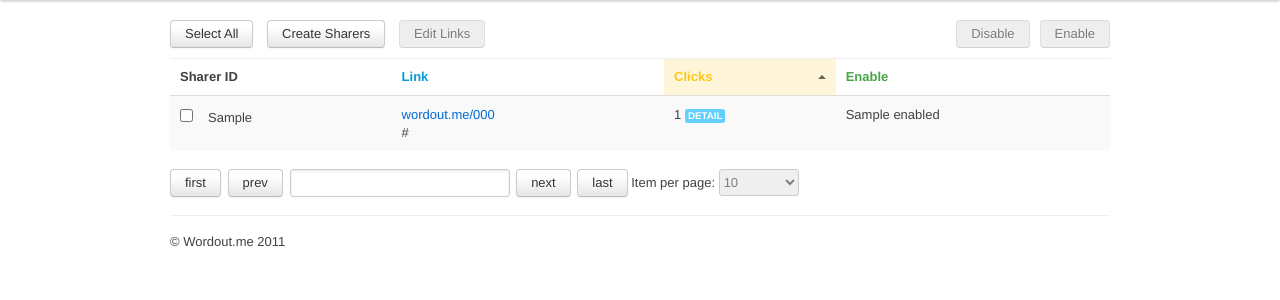
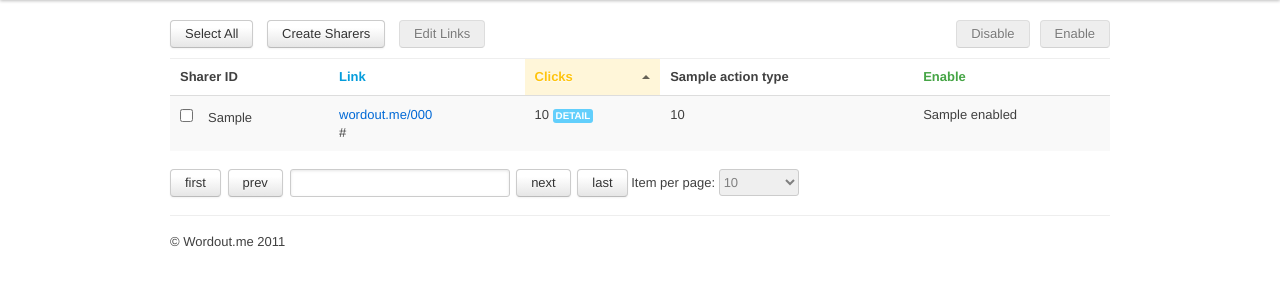
Before and after one commit to bsgreenb/Wordout, a Django app: template templates/sharer.html in a window 1280 px wide. Shown: the part 40-340 px from the top of the page. Run offline with Django 3.2, Linux system fonts and the light colour scheme; the template is opened without the code that fills it: most values are stand-ins (such as "Sample title", 1, 10 or a date in 2020); some libraries are stand-ins or nearby versions.

Commit message:
i think i did the front page display sharer. check out

```diff
--- a/templates/sharer.html
+++ b/templates/sharer.html
@@ -110,7 +110,6 @@ div#action #enable, div#action #disable{
 
 {% block content %}
 {% include 'backbone/form_errors.html' %}
-
 {% if ls %}
 <div id="action">
 
@@ -129,22 +128,30 @@ div#action #enable, div#action #disable{
 			<th class="header">Sharer ID</th>
 			<th class="blue header">Link</th>
 			<th class="yellow header headerSortDown">Clicks</th>
+			{% if ls.0.action_type_set %}
+				{% for action_type in ls.0.action_type_set %}
+					<th class="header">{{action_type.action_name}}</th>
+				{% endfor %}
+			{% endif %}
 			<th class="green header">Enable</th>
 		</tr>
 	</thead>
 	<tbody>
 		{% for l in ls%}
 			<tr>
-				<td><input class="checkbox" type="checkbox" name="sharer_id" value="{{l.customer_sharer_identifier}}"/>{{ l.customer_sharer_identifier }}</td>
+				<td><input class="checkbox" type="checkbox" name="sharer_id" value="{{l.customer_sharer_identifier}}"/>{{ l.sharer_identifier }}</td>
 				<td>
 					<div><a href="http://wordout.me/{{l.code}}">wordout.me/{{ l.code }}</a></div>
 					<div>{{ l.redirect_link }}</div>
 				</td>
-				<td>{{ l.num }}
-					{% if l.num > 0 %}
-						<span class="label notice" id="{{l.id}}">detail</span>
+				<td>{{ l.click_total }}
+					{% if l.click_total > 0 %}
+						<span class="label notice" id="{{l.sharer_identifier}}">detail</span>
 					{% endif %}
 				</td>
+				{% for action_type in l.action_type_set %}
+					<td>{{ action_type.action_total }}</td>
+				{% endfor %}
 				<td>{{ l.enabled }}</td>
 			</tr>
 		{% endfor %}
--- a/wordout/views.py
+++ b/wordout/views.py
@@ -57,7 +57,7 @@ def register_page(request):
 def main_page(request):
     if request.user.is_authenticated():
         customer = Customer.objects.get(user = request.user)
-        action_type_set, ls = customer.display_sharers()
+        ls = customer.display_sharers()
 
         #get default start value for create numeric identifiers
         try:
@@ -70,7 +70,7 @@ def main_page(request):
 
         #error msg, such as invalidate redirect link, is in the form.
         form = check_session_form(request)
-        return render_to_response('sharer.html', dict(action_type_set=action_type_set, ls=ls, default_start = default_start, form=form), context_instance=RequestContext(request))
+        return render_to_response('sharer.html', dict(ls=ls, default_start = default_start, form=form), context_instance=RequestContext(request))
 
     else:
         form = RegistrationForm()
```
Also changed, not shown: wordout/models.py (+6 -10 lines), 2 other files.
